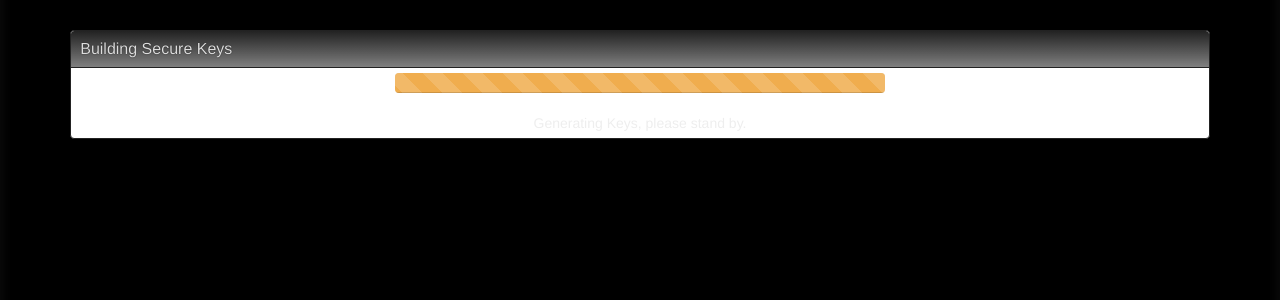
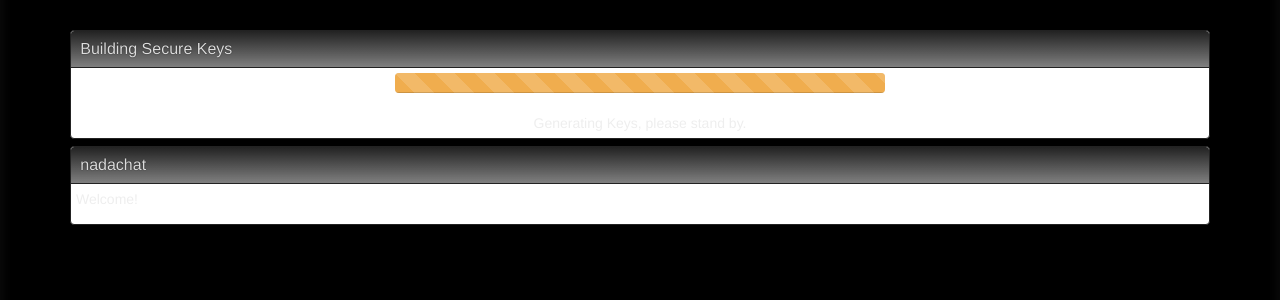
Before and after one commit to rndme/nadachat, a PHP site: page / in a window 1280 px wide. Shown: the part 51-351 px from the top of the page. Run offline with PHP 8.4, Linux system fonts and the light colour scheme; some libraries are stand-ins or nearby versions.

Commit message:
rebuild index

```diff
--- a/index.php
+++ b/index.php
@@ -1,7 +1,7 @@
 <?php
 	$NONCE=base64_encode(openssl_random_pseudo_bytes(16));
 	//header("Strict-Transport-Security: max-age=31536000; includeSubDomains"); // this is persisted by useragents, so it can't be used...
-	header("Content-Security-Policy-Report-Only: default-src 'self'; img-src 'self' data:; style-src 'self' fonts.googleapis.com cdnjs.cloudflare.com; font-src cdnjs.cloudflare.com fonts.gstatic.com; script-src 'self' 'nonce-" . $NONCE .  "'; child-src data: blob:");
+	header("Content-Security-Policy: default-src 'self'; img-src 'self' data:; style-src 'self' fonts.googleapis.com cdnjs.cloudflare.com; media-src data:; font-src cdnjs.cloudflare.com fonts.gstatic.com; script-src 'self' 'nonce-" . $NONCE .  "'; child-src data: blob:");
 ?><!DOCTYPE html>
 <html lang=en>
   <head>
@@ -19,7 +19,7 @@
     <!-- Bootstrap core CSS -->
     <link href="https://cdnjs.cloudflare.com/ajax/libs/bootswatch/3.3.6/cyborg/bootstrap.min.css" rel="stylesheet">
     <!-- Application CSS -->
-	<link href="/css/main.css" rel=stylesheet>
+    <link href="css/main.css" rel=stylesheet>
 
 </head>
 <body data-mode=0 id=body class=loading>
@@ -59,7 +59,7 @@
 				</div>
 				<div class=panel-body>
 				<div class=progress>
-					<div class="progress-bar progress-bar-striped progress-bar-warning active" role=progressbar></div>
+					<div class="progress-bar progress-bar-striped progress-bar-warning " role=progressbar></div>
 				</div> <br>
 					Generating Keys, please stand by.
 			  </div>
@@ -72,14 +72,16 @@
 					</h3>
 				</div>
 				<div class="panel-body">
-					Send someone <a href id=pageurlLink disabled> this URL </a> to chat :  <br><br>
-					<input id=pageurl size=50 ><br><br>
-					When they arrive on the link, you'll be able to chat.
-					<hr>
 					<div class=progress>
 						<div class="progress-bar progress-bar-striped active" role=progressbar></div>
 					</div> <br>
-					Waiting for other person to join...
+					Waiting for someone else to join...
+									<hr>
+
+					Send someone <a href id=pageurlLink disabled> this URL invite</a>:  <br><br>
+					<input id=pageurl size=50 ><br><br>
+					When they arrive on the link, you'll be able to securely chat.
+
 			  </div>
 			</div>
 
@@ -90,10 +92,28 @@
 					</h3>
 				</div>
 				<div class=panel-body>
-				<progress></progress> <br>
-					Confirming and Encrypting...
+					<div class=progress>
+						<div class="progress-bar progress-bar-striped " role=progressbar></div>
+					</div> <br>
+					Confirming Invite and Connecting.
 			  </div>
 			</div>
+
+
+			<div class="panel panel-default setup" data-rs=3>
+				<div class=panel-heading>
+					<h3 class=panel-title>
+						Secure Invite Found!
+					</h3>
+				</div>
+				<div class=panel-body>
+					<div class=progress>
+						<div class="progress-bar progress-bar-striped " role=progressbar></div>
+					</div> <br>
+					Encrypting secure transport...
+			  </div>
+			</div>
+
 
 			<div class="panel panel-primary setup" data-rs=5>
 				<div class=panel-heading>
@@ -102,11 +122,11 @@
 					</h3>
 				</div>
 				<div class=panel-body>
-					ready to chat
+					Ready to chat
 			  </div>
 			</div>
 
-			<div class="panel panel-primary setup" data-rs=6>
+			<div class="panel panel-warning setup" data-rs=6>
 				<div class=panel-heading>
 					<h3 class=panel-title>
 						Connection Idle
@@ -142,6 +162,19 @@
 			<!-- message container -->
 			<ul id=ulList></ul>
 
+
+			<div id=info class="panel panel-default setup"  >
+				<div class=panel-heading>
+					<h3 class=panel-title>
+						nadachat
+					</h3>
+				</div>
+				<div class=panel-body>
+					<p>Welcome!</p>
+				</div>
+			</div>
+
+
 		</div> <!-- // #box -->
 	</main>
 
@@ -166,23 +199,23 @@
 	</script>
 
 	<!-- marked is used to make links clickable and allow full markdown formatting in messages w/o XSS risks -->
-	<script src=/js/marked.js integrity="sha256-x425uGKPiyhQuub8JdKRiMy2i59+iop/9kBrqOpX7hs="
+	<script src=js/marked.js integrity="sha256-x425uGKPiyhQuub8JdKRiMy2i59+iop/9kBrqOpX7hs="
 		data-orig=https://github.com/chjj/marked></script>
 
 	<!-- sha3 is used to derive keys from keys and to uniform-ize randomness -->
-	<script src=/js/sha3.js intregrity="sha256-BpS8p6Ij/LTe5PANKG9Kwv3Qn2riUoe6ASS+TrX3Be0="
+	<script src=js/sha3.js intregrity="sha256-BpS8p6Ij/LTe5PANKG9Kwv3Qn2riUoe6ASS+TrX3Be0="
 		data-orig=https://github.com/emn178/js-sha3/></script>
 
 	<!-- rndme is used to gather randomness from motion (on mobile devices) and timing data -->
-	<script src=/js/rndme.js integrity="sha256-YRwyFKcgux7NHabeEHxUzD00pBhNIPd8IeN4mxyISO4="
+	<script src=js/rndme.js integrity="sha256-YRwyFKcgux7NHabeEHxUzD00pBhNIPd8IeN4mxyISO4="
 		data-orig=https://github.com/rndme/rndme/></script>
 
 	<!-- jquery is used to connect the view to the logic and handle interaction event -->
-	<script src=/js/jquery.js integrity="sha256-iT6Q9iMJYuQiMWNd9lDyBUStIq/8PuOW33aOqmvFpqI="
+	<script src=js/jquery.js integrity="sha256-iT6Q9iMJYuQiMWNd9lDyBUStIq/8PuOW33aOqmvFpqI="
 		data-orig=https://code.jquery.com/></script>
 
 	<!-- main contains all the application-specific logic, with the exception of the crypto operations, which are done by webworkers -->
-	<script src=/js/main.js></script>
+	<script src=js/main.js></script>
 
   </body>
 </html>
```
